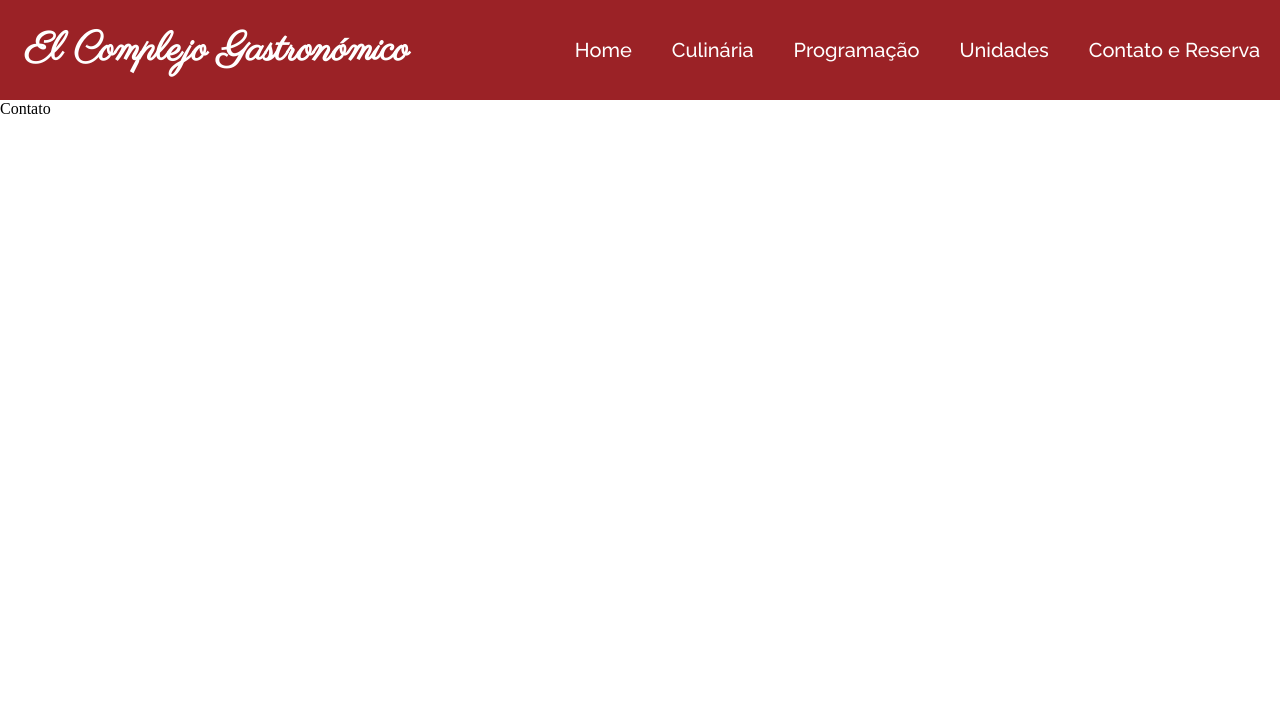
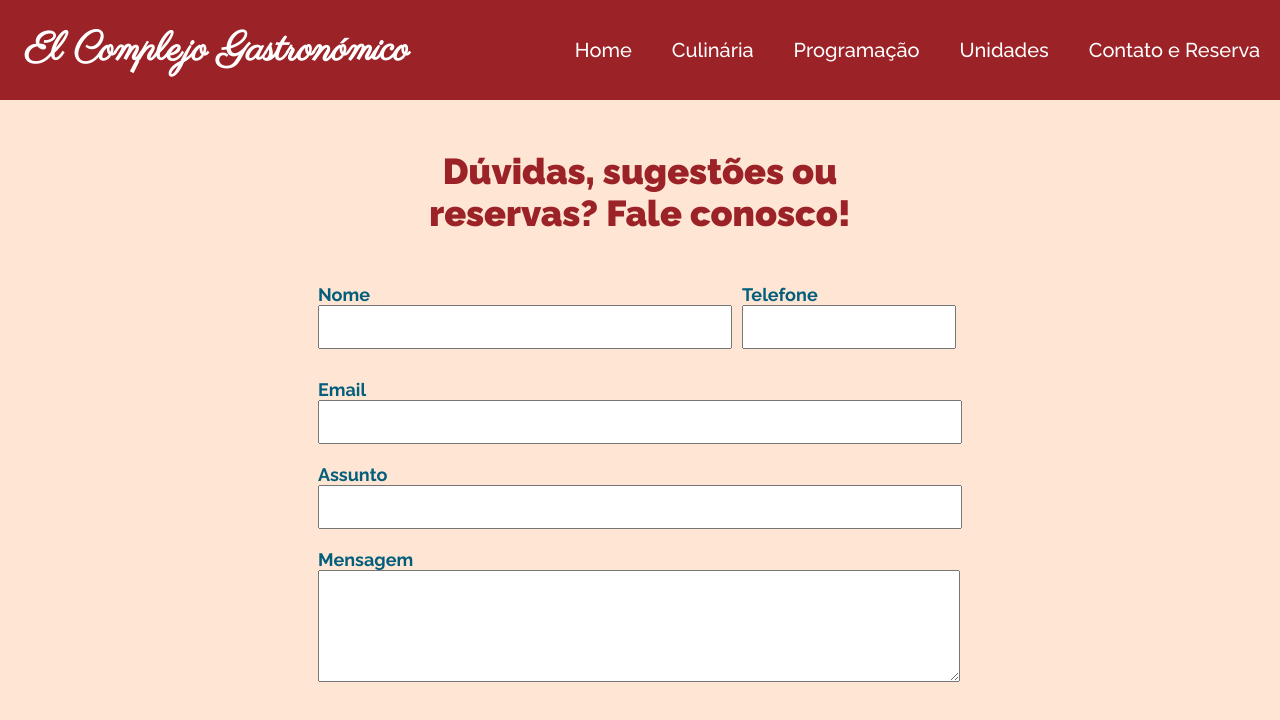
Before and after one commit to ingridmiranda/projeto-site-gastronomico, a React (Create React App) app: page /contato in a window 1280 px wide. Shown: the top 720 px of the page. Built offline with nearby package versions, Linux system fonts and the light colour scheme.

Commit message:
implement contact page

```diff
--- a/src/pages/Contato/index.js
+++ b/src/pages/Contato/index.js
@@ -2,9 +2,34 @@ import './styles.css'
 
 const Contato = ()=>{
     return (
-        <div>
-            Contato
-        </div>
+        <main className="container-contato">
+
+            <h1>Dúvidas, sugestões ou reservas? Fale conosco!</h1>
+            <div>
+                <div className="container-first-line">
+                    <div>
+                        <h2>Nome</h2>
+                        <input text />
+                    </div>
+                    <div>
+                        <h2>Telefone</h2>
+                        <input text />
+                    </div>
+                </div>
+                <div>
+                    <h2>Email</h2>
+                    <input text />
+                </div>
+                <div>
+                    <h2>Assunto</h2>
+                    <input text />
+                </div>
+                <div>
+                    <h2>Mensagem</h2>
+                    <textarea text />
+                </div>
+            </div>
+        </main>
     )
 }
 
--- a/src/pages/Contato/styles.css
+++ b/src/pages/Contato/styles.css
@@ -0,0 +1,67 @@
+@import url('https://fonts.googleapis.com/css2?family=Raleway:wght@300;500;700;900&display=swap');
+
+.container-contato{
+    background-color: #FFE5D4;
+    font-family: 'Raleway', sans-serif;
+    height: 100vh;
+    padding-top: 30px;
+    display: flex;
+    flex-direction: column;
+    align-items: center;
+    color: #035E7B;
+    font-size: 12px;
+}
+
+.container-contato h1{
+    font-size: 36px;
+    padding: 20px 30%;
+    text-align: center;
+    font-weight: 900;
+    color: #9b2226;
+}
+
+.container-contato div{
+    padding: 10px 0;
+}
+
+
+.container-first-line{
+    display: flex;
+    width: 640px;
+}
+
+.container-first-line div input{
+    height: 40px;
+    padding-left: 10px;
+}
+
+.container-contato div:first-child div:first-child input{
+    width: 400px;
+    margin-right: 10px;
+    padding-left: 10px;
+}
+
+.container-contato div:first-child div:last-child input{
+    width: 200px;
+    height: 40px;
+    padding-left: 10px;
+}
+
+.container-contato div:nth-child(2) input{
+    height: 40px;
+    width: 630px;
+    padding-left: 10px;
+}
+
+.container-contato div:nth-child(3) input{
+    height: 40px;
+    width: 630px;
+    padding-left: 10px;
+}
+
+.container-contato div:last-child textarea{
+    height: 100px;
+    width: 630px;
+    padding-left: 10px;
+    padding-top: 10px;
+}
--- a/src/pages/Culinaria/styles.css
+++ b/src/pages/Culinaria/styles.css
@@ -4,6 +4,7 @@
     font-family: 'Raleway', sans-serif;
     background-color: #FFE5D4;
     padding: 30px 90px;
+    padding-bottom: 100px;
 }
 
 .container-culinaria-main h1{
--- a/src/pages/Home/styles.css
+++ b/src/pages/Home/styles.css
@@ -3,7 +3,7 @@
 .container-home{
     background-color: #FFE5D4;
     font-family: 'Raleway', sans-serif;
-    padding-bottom: 80px;
+    padding-bottom: 100px;
 
 }
 
```
